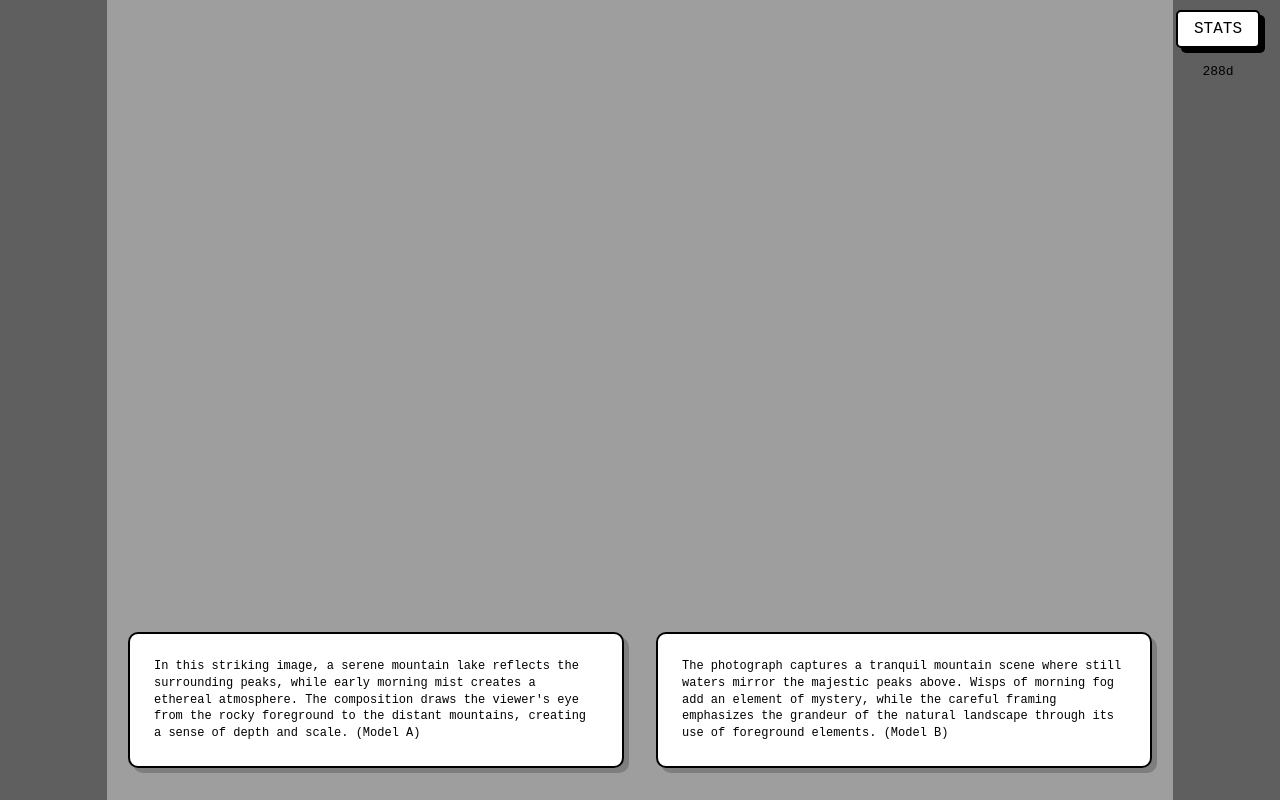
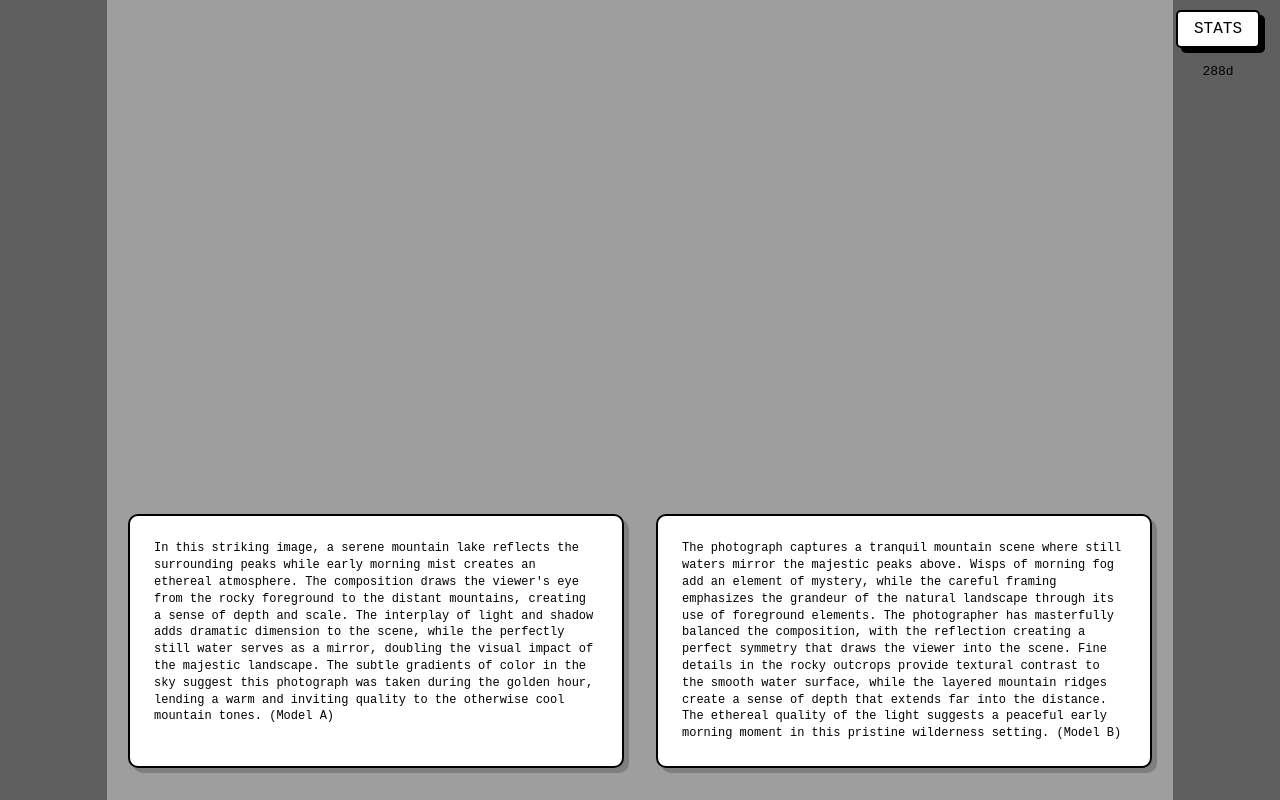
Before and after one commit to damoncrockett/samplebooks, a React app: page / in a window 1280 px wide. Built offline with nearby package versions, Linux system fonts and the light colour scheme.

Commit message:
longer placeholder captions

```diff
--- a/src/components/App.js
+++ b/src/components/App.js
@@ -65,10 +65,14 @@ export default function App() {
                     className="caption-box"
                     onClick={() => submitJudgment('Caption A')}
                 >
-                    In this striking image, a serene mountain lake reflects the surrounding peaks,
-                    while early morning mist creates a ethereal atmosphere. The composition draws
+                    In this striking image, a serene mountain lake reflects the surrounding peaks
+                    while early morning mist creates an ethereal atmosphere. The composition draws
                     the viewer's eye from the rocky foreground to the distant mountains, creating
-                    a sense of depth and scale. (Model A)
+                    a sense of depth and scale. The interplay of light and shadow adds dramatic
+                    dimension to the scene, while the perfectly still water serves as a mirror,
+                    doubling the visual impact of the majestic landscape. The subtle gradients
+                    of color in the sky suggest this photograph was taken during the golden hour,
+                    lending a warm and inviting quality to the otherwise cool mountain tones. (Model A)
                 </div>
                 <div
                     className="caption-box"
@@ -77,7 +81,13 @@ export default function App() {
                     The photograph captures a tranquil mountain scene where still waters mirror
                     the majestic peaks above. Wisps of morning fog add an element of mystery,
                     while the careful framing emphasizes the grandeur of the natural landscape
-                    through its use of foreground elements. (Model B)
+                    through its use of foreground elements. The photographer has masterfully
+                    balanced the composition, with the reflection creating a perfect symmetry
+                    that draws the viewer into the scene. Fine details in the rocky outcrops
+                    provide textural contrast to the smooth water surface, while the layered
+                    mountain ridges create a sense of depth that extends far into the distance.
+                    The ethereal quality of the light suggests a peaceful early morning moment
+                    in this pristine wilderness setting. (Model B)
                 </div>
             </div>
         </div>
```
